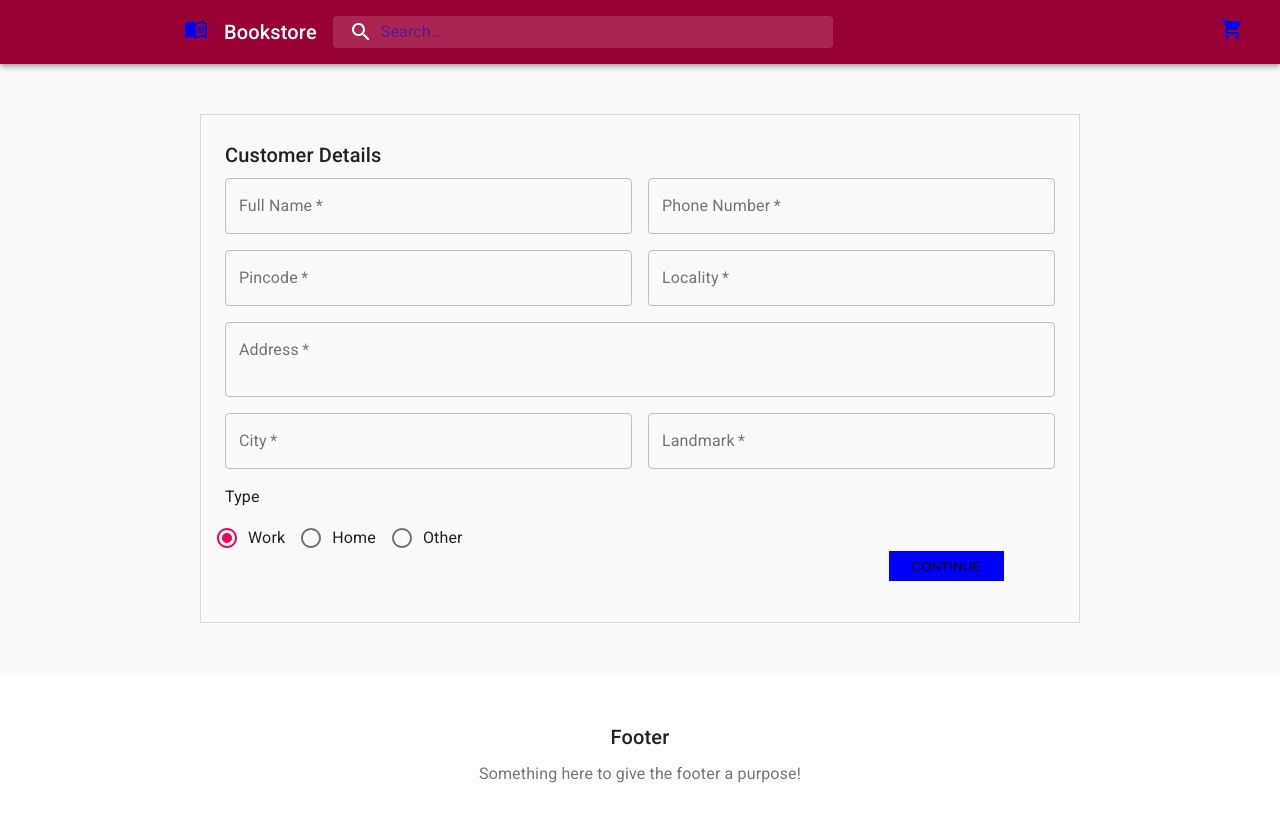
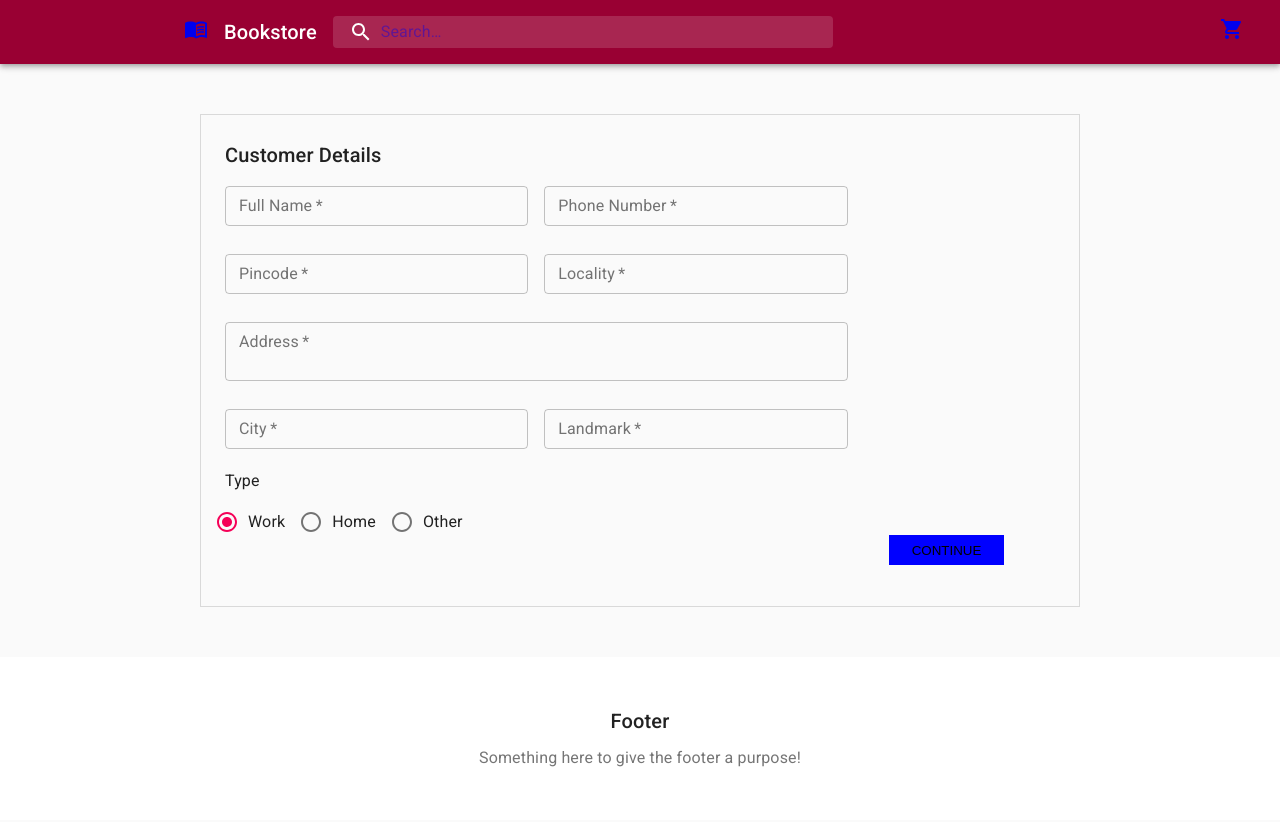
Before and after one commit to Akshayakky/book-store-frontend, a React (Create React App) app: page /customer in a window 1280 px wide. Shown: the top 822 px of the page. Built offline with nearby package versions, Linux system fonts and the light colour scheme.

Commit message:
REFACTORED: Code by adding size attribute in text field components

```diff
--- a/src/component/CustomerDetails.js
+++ b/src/component/CustomerDetails.js
@@ -107,7 +107,7 @@ export default function CustomerDetails(props) {
     return (
         <form onSubmit={formik.handleSubmit}>
             <main className={classes.layout}>
-                <Paper className={classes.paper} variant="outlined">
+                <Paper className={classes.paper} variant="outlined" square>
                     <React.Fragment>
                         <Typography color="inherit"
                                     noWrap
@@ -125,6 +125,7 @@ export default function CustomerDetails(props) {
                         >
                             {edit ? "Edit" : ""}
                         </Typography>
+                        <Grid item xs={12} sm={9}>
                             <Grid container spacing={2}>
                                 <Grid item xs={12} sm={6}>
                                     <TextField
@@ -138,6 +139,8 @@ export default function CustomerDetails(props) {
                                         value={formik.values.name}
                                         variant="outlined"
                                         onChange={formik.handleChange}
+                                        size="small"
+                                        margin="dense"
                                     />
                                     {formik.errors.name ? <div>{formik.errors.name}</div> : null}
 
@@ -153,6 +156,8 @@ export default function CustomerDetails(props) {
                                         fullWidth
                                         variant="outlined"
                                         onChange={formik.handleChange}
+                                        size="small"
+                                        margin="dense"
                                     />
                                     {formik.errors.phoneNumber ? <div>{formik.errors.phoneNumber}</div> : null}
                                 </Grid>
@@ -168,6 +173,8 @@ export default function CustomerDetails(props) {
                                         fullWidth
                                         variant="outlined"
                                         onChange={formik.handleChange}
+                                        size="small"
+                                        margin="dense"
                                     />
                                     {formik.errors.pincode ? <div>{formik.errors.pincode}</div> : null}
                                 </Grid>
@@ -183,6 +190,8 @@ export default function CustomerDetails(props) {
                                         autoComplete="locality"
                                         variant="outlined"
                                         onChange={formik.handleChange}
+                                        size="small"
+                                        margin="dense"
                                     />
                                 </Grid>
                                 <Grid item xs={12}>
@@ -199,6 +208,8 @@ export default function CustomerDetails(props) {
                                         autoComplete="shipping address"
                                         variant="outlined"
                                         onChange={formik.handleChange}
+                                        size="small"
+                                        margin="dense"
                                     />
                                 </Grid>
                                 <Grid item xs={12} sm={6}>
@@ -213,6 +224,8 @@ export default function CustomerDetails(props) {
                                         autoComplete="shipping address-city"
                                         variant="outlined"
                                         onChange={formik.handleChange}
+                                        size="small"
+                                        margin="dense"
                                     />
                                 </Grid>
                                 <Grid item xs={12} sm={6}>
@@ -227,6 +240,8 @@ export default function CustomerDetails(props) {
                                         autoComplete="address-landmark"
                                         variant="outlined"
                                         onChange={formik.handleChange}
+                                        size="small"
+                                        margin="dense"
                                     />
                                 </Grid>
                                 <Grid item xs={12}>
@@ -238,13 +253,16 @@ export default function CustomerDetails(props) {
                                     <RadioGroup name="addressType" value={formik.values.addressType}
                                                 onChange={formik.handleChange}>
                                         <div>
-                                        <FormControlLabel disabled={edit} value="work" control={<Radio/>} label="Work"/>
-                                        <FormControlLabel disabled={edit} value="home" control={<Radio/>} label="Home"/>
+                                            <FormControlLabel disabled={edit} value="work" control={<Radio/>}
+                                                              label="Work"/>
+                                            <FormControlLabel disabled={edit} value="home" control={<Radio/>}
+                                                              label="Home"/>
                                             <FormControlLabel disabled={edit} value="other" control={<Radio/>}
                                                               label="Other"/>
                                         </div>
                                     </RadioGroup>
                                 </FormControl>
+                            </Grid>
                         </Grid>
                         {!edit ?
                             <button type="submit" className={classes.buttons}>
```
Lines whose indentation alone changed are shown as unchanged.
